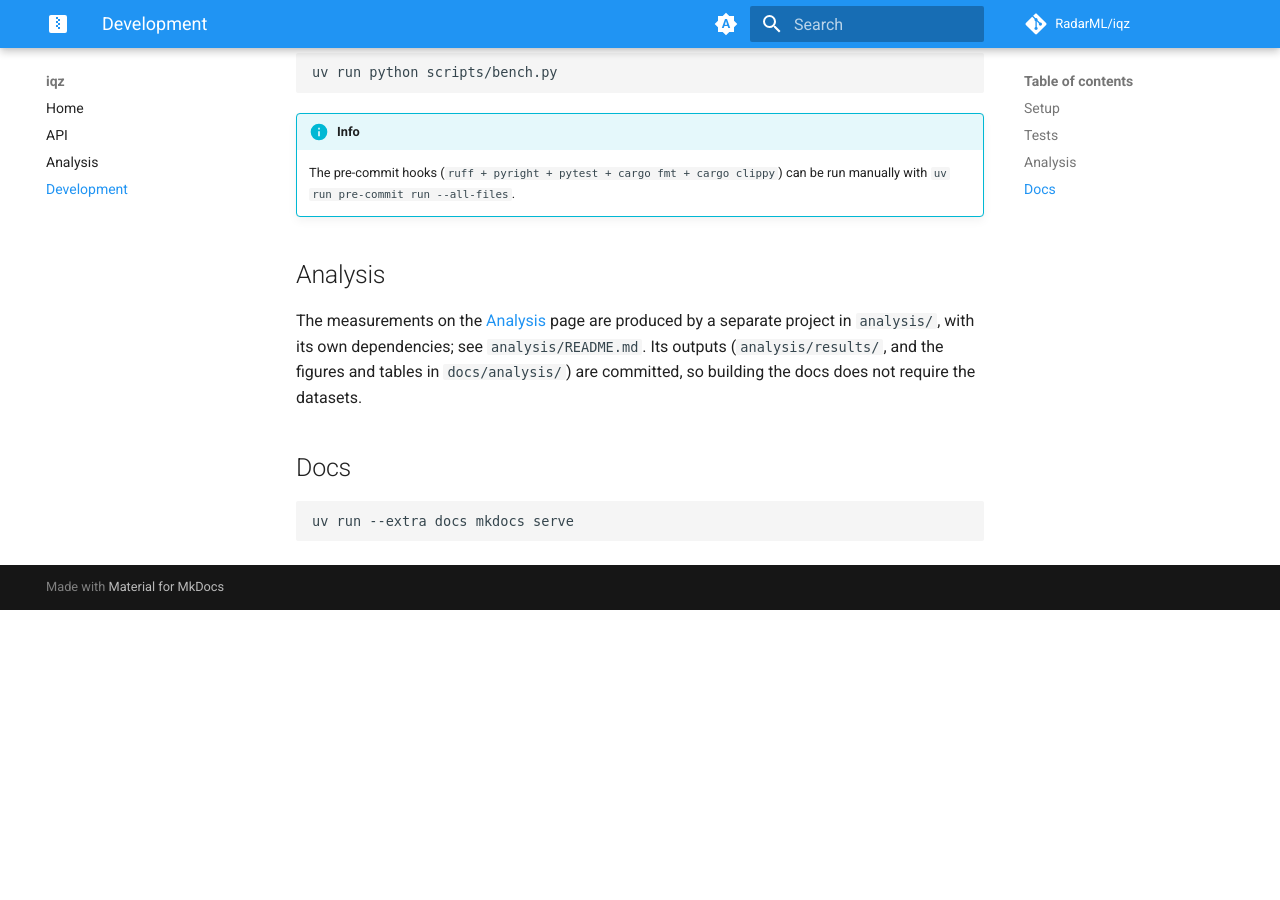
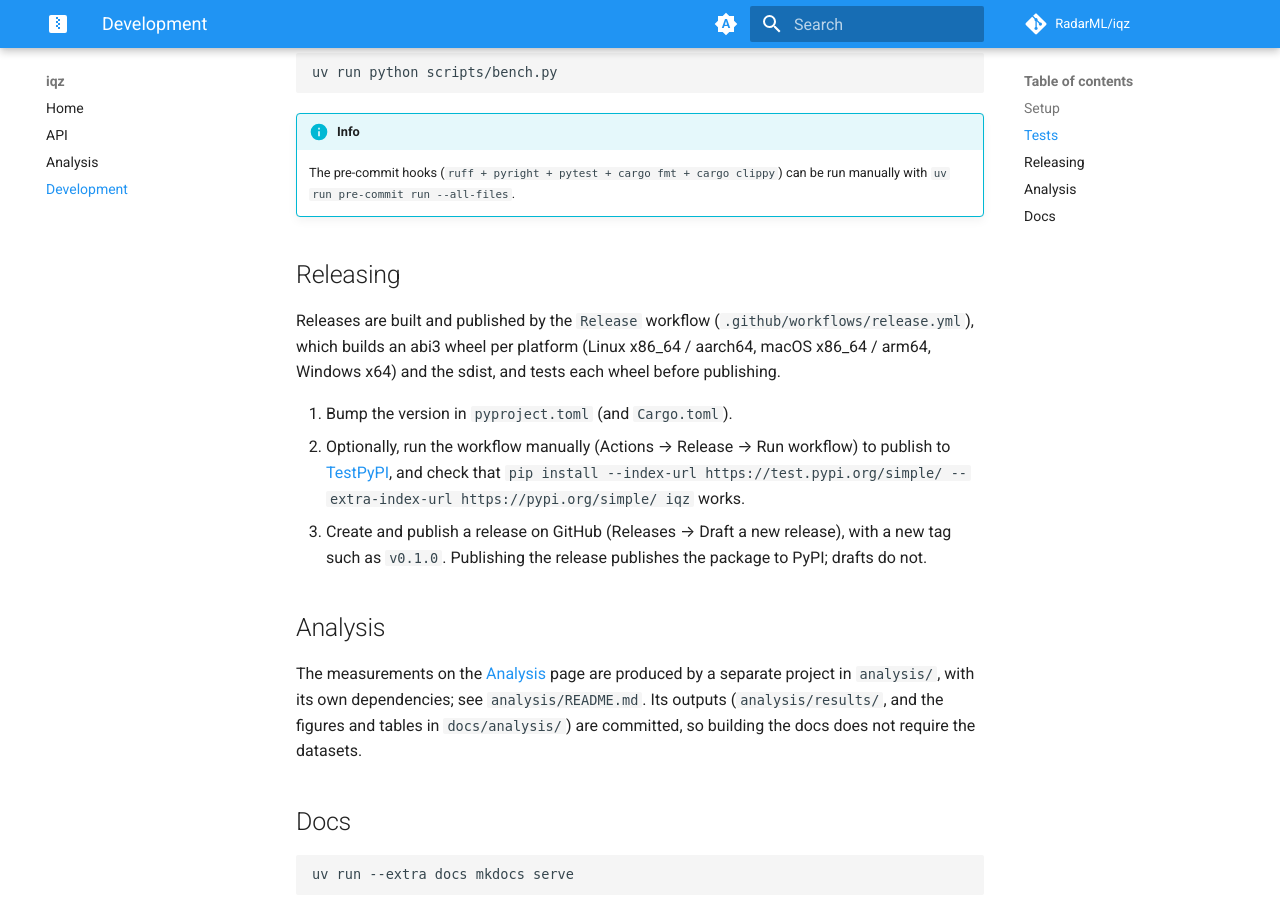
Before and after one commit to RadarML/iqz, an MkDocs documentation site: the page built from docs/develop.md, in a window 1280 px wide and 900 px high, scrolled down 770 px. Built offline with MkDocs 1.6.1 and Material for MkDocs 9.7.7, drawn with Linux system fonts in a browser that asks for light colours; some web fonts are replaced; comment, search, counter and statistics services are not loaded; before the commit the page ends 1380 px from its top, so only the background shows below that.

Commit message:
Set up pypi release

```diff
--- a/docs/develop.md
+++ b/docs/develop.md
@@ -34,6 +34,14 @@ uv run python scripts/bench.py
 
     The pre-commit hooks (`ruff + pyright + pytest + cargo fmt + cargo clippy`) can be run manually with `uv run pre-commit run --all-files`.
 
+## Releasing
+
+Releases are built and published by the `Release` workflow (`.github/workflows/release.yml`), which builds an abi3 wheel per platform (Linux x86_64 / aarch64, macOS x86_64 / arm64, Windows x64) and the sdist, and tests each wheel before publishing.
+
+1. Bump the version in `pyproject.toml` (and `Cargo.toml`).
+2. Optionally, run the workflow manually (Actions → Release → Run workflow) to publish to [TestPyPI](https://test.pypi.org/project/iqz/), and check that `pip install --index-url https://test.pypi.org/simple/ --extra-index-url https://pypi.org/simple/ iqz` works.
+3. Create and publish a release on GitHub (Releases → Draft a new release), with a new tag such as `v0.1.0`. Publishing the release publishes the package to PyPI; drafts do not.
+
 ## Analysis
 
 The measurements on the [Analysis](analysis/index.md) page are produced by a separate project in `analysis/`, with its own dependencies; see `analysis/README.md`. Its outputs (`analysis/results/`, and the figures and tables in `docs/analysis/`) are committed, so building the docs does not require the datasets.
```
Also changed, not shown: README.md (+1 -1 lines), docs/index.md (+2 -2 lines), pyproject.toml (+9 -1 lines), 2 other files.
